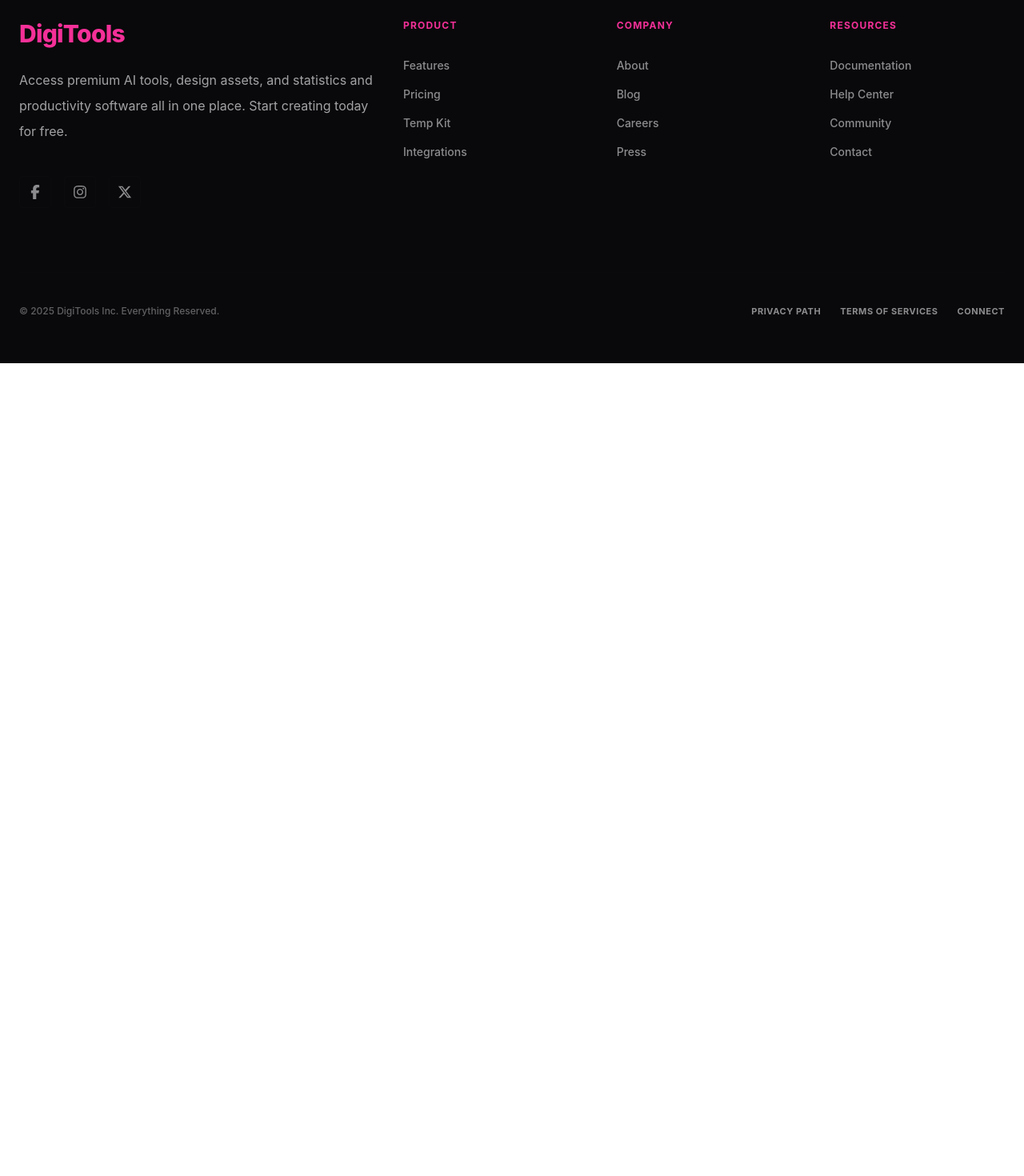
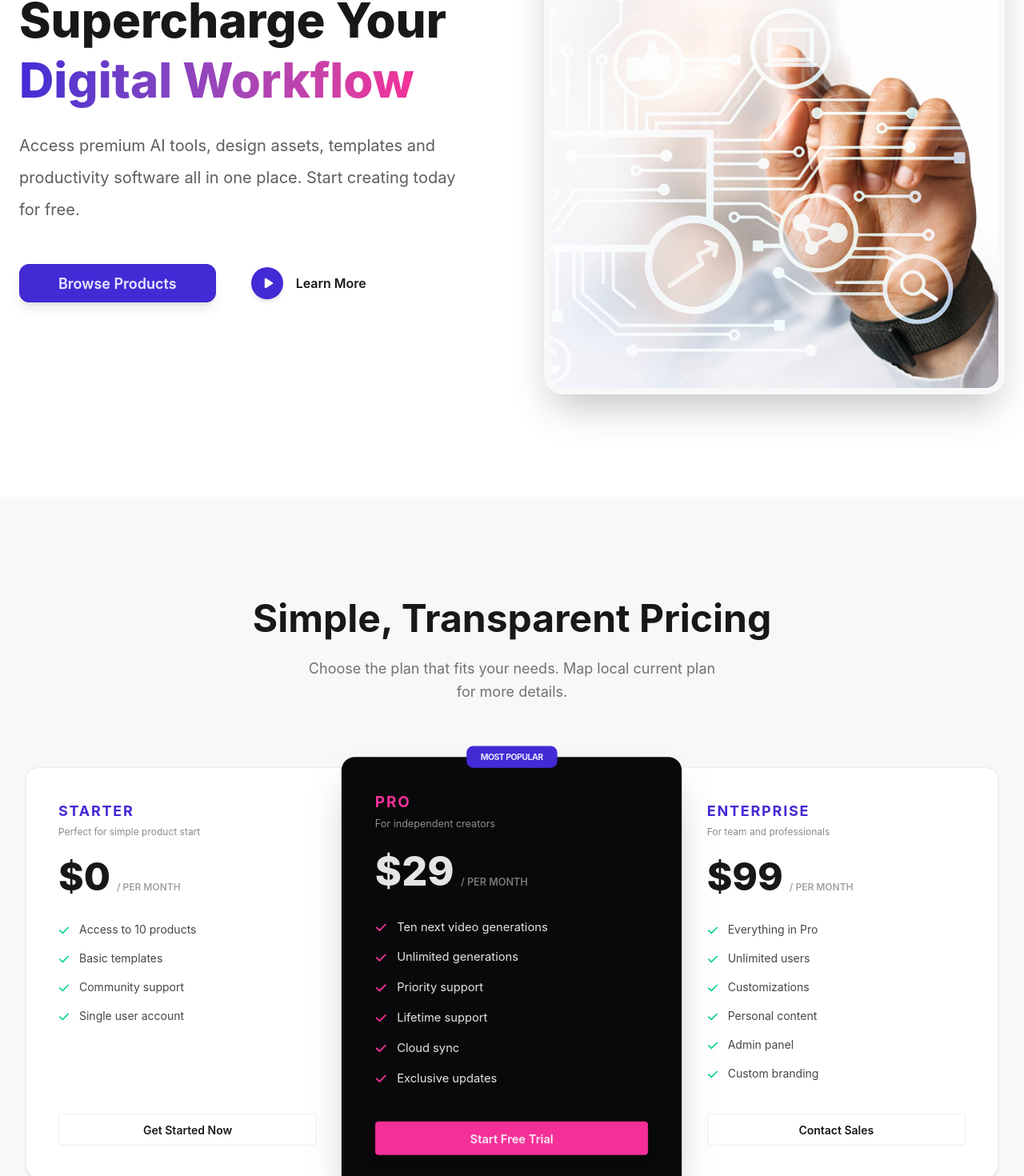
Before and after one commit to sadatrahman3/B13-A6-DigiTools-Platform, a React (Vite) app: page / in a window 1280 px wide. Shown: the part 393-1863 px from the top of the page at 80% size. Before the commit the page ends 847 px from the top, so only its background shows below. Built offline with nearby package versions, Linux system fonts and the light colour scheme.

Commit message:
add Hero and Stats components

```diff
--- a/src/App.jsx
+++ b/src/App.jsx
@@ -1,5 +1,6 @@
-import React from 'react';
 import Navbar from './components/Navbar';
+import Hero from './components/Hero';
+import Stats from './components/Stats';
 import Footer from './components/Footer';
 
 export default function App() {
@@ -7,10 +8,9 @@ export default function App() {
     <div className="min-h-screen bg-base-100">
       <Navbar cartCount={0} />
       <main>
-        <div className="py-20 text-center">
-          <h1 className="text-4xl font-bold">Project Initialized</h1>
-          <p>Setting up the DigiTools Platform...</p>
-        </div>
+        <Hero />
+        <Stats />
+        {/* Tools and other sections will go here later */}
       </main>
       <Footer />
     </div>
--- a/src/components/Hero.jsx
+++ b/src/components/Hero.jsx
@@ -0,0 +1,56 @@
+import { FaPlay } from 'react-icons/fa6';
+
+const MainHero = () => {
+  return (
+    <section className="relative py-16 md:py-24 lg:py-32 overflow-hidden bg-base-100">
+      <div className="max-w-7xl mx-auto px-6">
+        <div className="grid grid-cols-1 lg:grid-cols-2 gap-12 lg:gap-20 items-center">
+
+          <div className="order-2 lg:order-1 text-center lg:text-left">
+            <span className="badge badge-primary badge-outline py-4 px-6 mb-8 text-sm font-semibold tracking-wide rounded-lg">
+              All New AI-Powered Productivity Tools
+            </span>
+
+            <h1 className="text-3xl sm:text-5xl md:text-6xl font-extrabold leading-tight mb-6 text-base-content tracking-normal">
+              Supercharge Your <br className="hidden sm:block" />
+              <span className="bg-linear-to-r from-primary to-secondary bg-clip-text text-transparent">
+                Digital Workflow
+              </span>
+            </h1>
+
+            <p className="text-base-content/70 text-base md:text-xl mb-10 max-w-xl mx-auto lg:mx-0 leading-loose">
+              Access premium AI tools, design assets, templates and productivity software all in one place. Start creating today for free.
+            </p>
+
+            <div className="flex flex-col sm:flex-row justify-center lg:justify-start items-center gap-5">
+              <button className="btn btn-primary btn-lg rounded-xl px-12 w-full sm:w-auto hover:btn-active transition-transform active:scale-95 shadow-lg">
+                Browse Products
+              </button>
+
+              <button className="group flex items-center gap-4 py-3 px-6 rounded-xl hover:bg-base-200 transition-all w-full sm:w-auto justify-center font-semibold">
+                <div className="flex items-center justify-center w-10 h-10 rounded-full bg-primary text-white group-hover:scale-110 transition-transform shadow-md">
+                  <FaPlay size={14} className="ml-1" />
+                </div>
+                <span>Learn More</span>
+              </button>
+            </div>
+          </div>
+
+          <div className="order-1 lg:order-2 relative px-4 sm:px-10 lg:px-0">
+            <div className="absolute top-1/2 left-1/2 -translate-x-1/2 -translate-y-1/2 w-full h-full bg-secondary/10 blur-3xl rounded-full -z-10 animate-soft-pulse"></div>
+            <div className="p-2 bg-base-200 rounded-3xl shadow-2xl">
+              <img
+                src="/banner.png"
+                alt="Productivity Dashboard"
+                className="w-full rounded-2xl object-cover hover:scale-[1.02] transition-transform duration-700"
+              />
+            </div>
+          </div>
+
+        </div>
+      </div>
+    </section>
+  );
+};
+
+export default MainHero;
--- a/src/components/Stats.jsx
+++ b/src/components/Stats.jsx
@@ -0,0 +1,95 @@
+import { FaCheck } from 'react-icons/fa6';
+
+const MembershipOptions = () => {
+  const starterList = ['Access to 10 products', 'Basic templates', 'Community support', 'Single user account'];
+  const proList = ['Ten next video generations', 'Unlimited generations', 'Priority support', 'Lifetime support', 'Cloud sync', 'Exclusive updates'];
+  const enterpriseList = ['Everything in Pro', 'Unlimited users', 'Customizations', 'Personal content', 'Admin panel', 'Custom branding'];
+
+  return (
+    <section className="bg-base-200 py-16 sm:py-24 lg:py-32">
+      <div className="max-w-7xl mx-auto px-4 md:px-8">
+        <div className="text-center mb-12 md:mb-20">
+          <h2 className="text-2xl sm:text-4xl lg:text-5xl font-bold text-base-content mb-4 md:mb-6">
+            Simple, Transparent Pricing
+          </h2>
+          <p className="max-w-lg mx-auto text-sm sm:text-base md:text-lg opacity-60 leading-relaxed">
+            Choose the plan that fits your needs. Map local current plan for more details.
+          </p>
+        </div>
+
+        <div className="grid grid-cols-1 md:grid-cols-2 lg:grid-cols-3 gap-6 lg:gap-0 items-stretch">
+          <div className="flex flex-col p-6 sm:p-10 bg-base-100 rounded-2xl lg:rounded-r-none border border-base-300 shadow-sm">
+            <div className="mb-6">
+              <h3 className="text-lg font-bold uppercase tracking-widest text-primary">Starter</h3>
+              <p className="text-xs mt-1 opacity-50">Perfect for simple product start</p>
+            </div>
+            <div className="flex items-baseline mb-8">
+              <span className="text-5xl font-extrabold">$0</span>
+              <span className="ml-2 text-xs font-semibold opacity-40 uppercase">/ per month</span>
+            </div>
+            <div className="grow space-y-4 mb-10">
+              {starterList.map((item, idx) => (
+                <div key={idx} className="flex items-start gap-3 text-sm">
+                  <FaCheck className="mt-1 text-success shrink-0" />
+                  <span className="opacity-80">{item}</span>
+                </div>
+              ))}
+            </div>
+            <button className="btn btn-block btn-ghost border-base-300 hover:bg-primary hover:text-white transition-all duration-300">
+              Get Started Now
+            </button>
+          </div>
+
+          <div className="flex flex-col p-6 sm:p-10 bg-neutral text-neutral-content rounded-2xl lg:scale-105 z-10 shadow-2xl relative">
+            <div className="absolute top-0 left-1/2 -translate-x-1/2 -translate-y-1/2 badge badge-primary px-4 py-3 text-[10px] font-bold tracking-tighter uppercase">
+              Most Popular
+            </div>
+            <div className="mb-6">
+              <h3 className="text-lg font-bold uppercase tracking-widest text-secondary">Pro</h3>
+              <p className="text-xs mt-1 opacity-60">For independent creators</p>
+            </div>
+            <div className="flex items-baseline mb-8">
+              <span className="text-5xl font-extrabold">$29</span>
+              <span className="ml-2 text-xs font-semibold opacity-50 uppercase">/ per month</span>
+            </div>
+            <div className="grow space-y-4 mb-10">
+              {proList.map((item, idx) => (
+                <div key={idx} className="flex items-start gap-3 text-sm">
+                  <FaCheck className="mt-1 text-secondary shrink-0" />
+                  <span>{item}</span>
+                </div>
+              ))}
+            </div>
+            <button className="btn btn-block btn-secondary shadow-lg hover:brightness-110 active:scale-95 transition-all">
+              Start Free Trial
+            </button>
+          </div>
+
+          <div className="flex flex-col p-6 sm:p-10 bg-base-100 rounded-2xl lg:rounded-l-none border border-base-300 shadow-sm">
+            <div className="mb-6">
+              <h3 className="text-lg font-bold uppercase tracking-widest text-primary">Enterprise</h3>
+              <p className="text-xs mt-1 opacity-50">For team and professionals</p>
+            </div>
+            <div className="flex items-baseline mb-8">
+              <span className="text-5xl font-extrabold">$99</span>
+              <span className="ml-2 text-xs font-semibold opacity-40 uppercase">/ per month</span>
+            </div>
+            <div className="grow space-y-4 mb-10">
+              {enterpriseList.map((item, idx) => (
+                <div key={idx} className="flex items-start gap-3 text-sm">
+                  <FaCheck className="mt-1 text-success shrink-0" />
+                  <span className="opacity-80">{item}</span>
+                </div>
+              ))}
+            </div>
+            <button className="btn btn-block btn-ghost border-base-300 hover:bg-primary hover:text-white transition-all duration-300">
+              Contact Sales
+            </button>
+          </div>
+        </div>
+      </div>
+    </section>
+  );
+};
+
+export default MembershipOptions;
```
